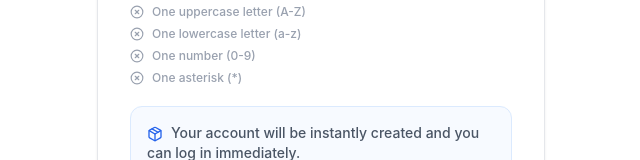
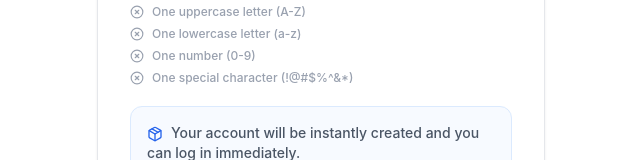
Before and after one commit to Benjakusa/openparcel, a React (Vite) app in the folder frontend/: page /register in a window 1280 px wide. Shown: the part 527-687 px from the top of the page, without its empty margins (319-959 px from the left). Built offline with nearby package versions, Linux system fonts and the light colour scheme.

Commit message:
Fix special char rule: accept any special character, not just asterisk

```diff
--- a/frontend/src/components/PasswordStrength.jsx
+++ b/frontend/src/components/PasswordStrength.jsx
@@ -5,7 +5,7 @@ const RULES = [
     { key: 'upper', label: 'One uppercase letter (A-Z)', test: p => /[A-Z]/.test(p) },
     { key: 'lower', label: 'One lowercase letter (a-z)', test: p => /[a-z]/.test(p) },
     { key: 'number', label: 'One number (0-9)', test: p => /[0-9]/.test(p) },
-    { key: 'special', label: 'One asterisk (*)', test: p => p.includes('*') },
+    { key: 'special', label: 'One special character (!@#$%^&*)', test: p => /[!@#$%^&*(),.?":{}|<>]/.test(p) },
 ];
 
 export default function PasswordStrength({ password = '' }) {
```
